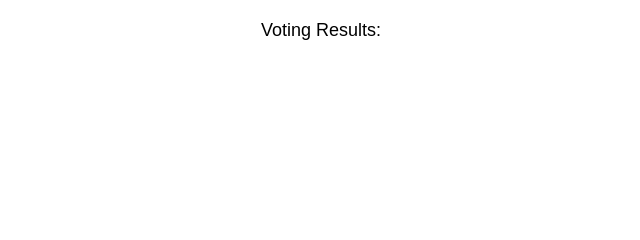
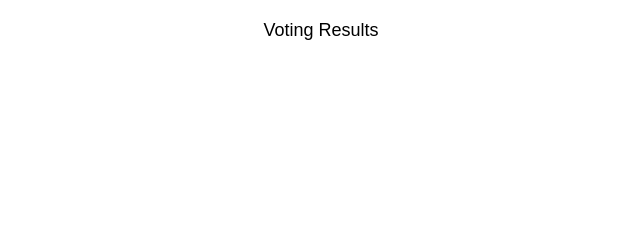
Before and after one commit to yusufsiregar44/yusufsiregar44.github.io, a plain HTML site: page results.html in a window 1280 px wide. Shown: the top 240 px of the page, 319-959 px from the left. Drawn offline with Linux system fonts and the light colour scheme.

Commit message:
finish final adjustments

```diff
--- a/results.html
+++ b/results.html
@@ -10,7 +10,7 @@
 </head>
 
 <body>
-  <header>Voting Results:</header>
+  <header>Voting Results</header>
   <div class="container">
     <div class="results">
     <div class="homerResults">
```
